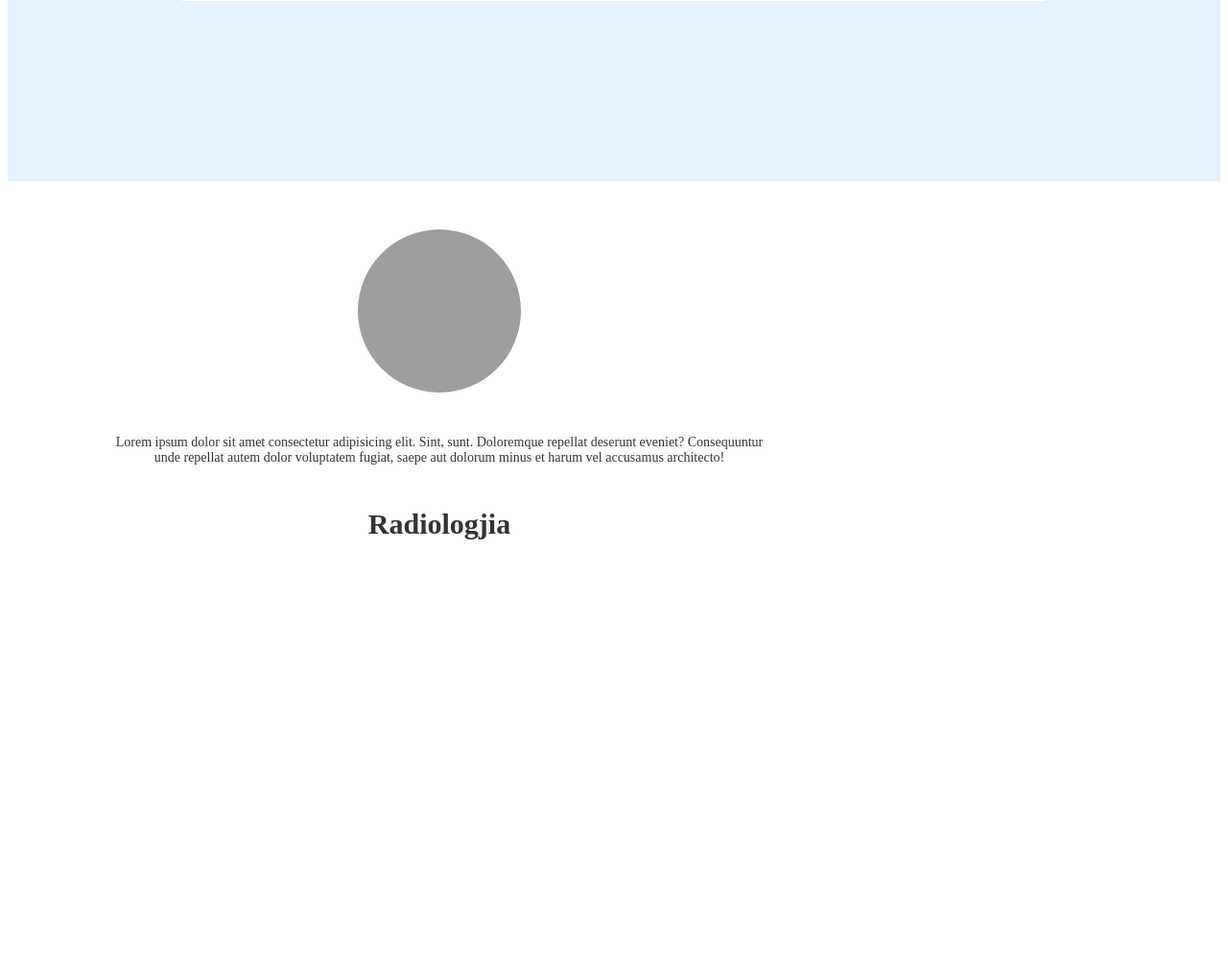
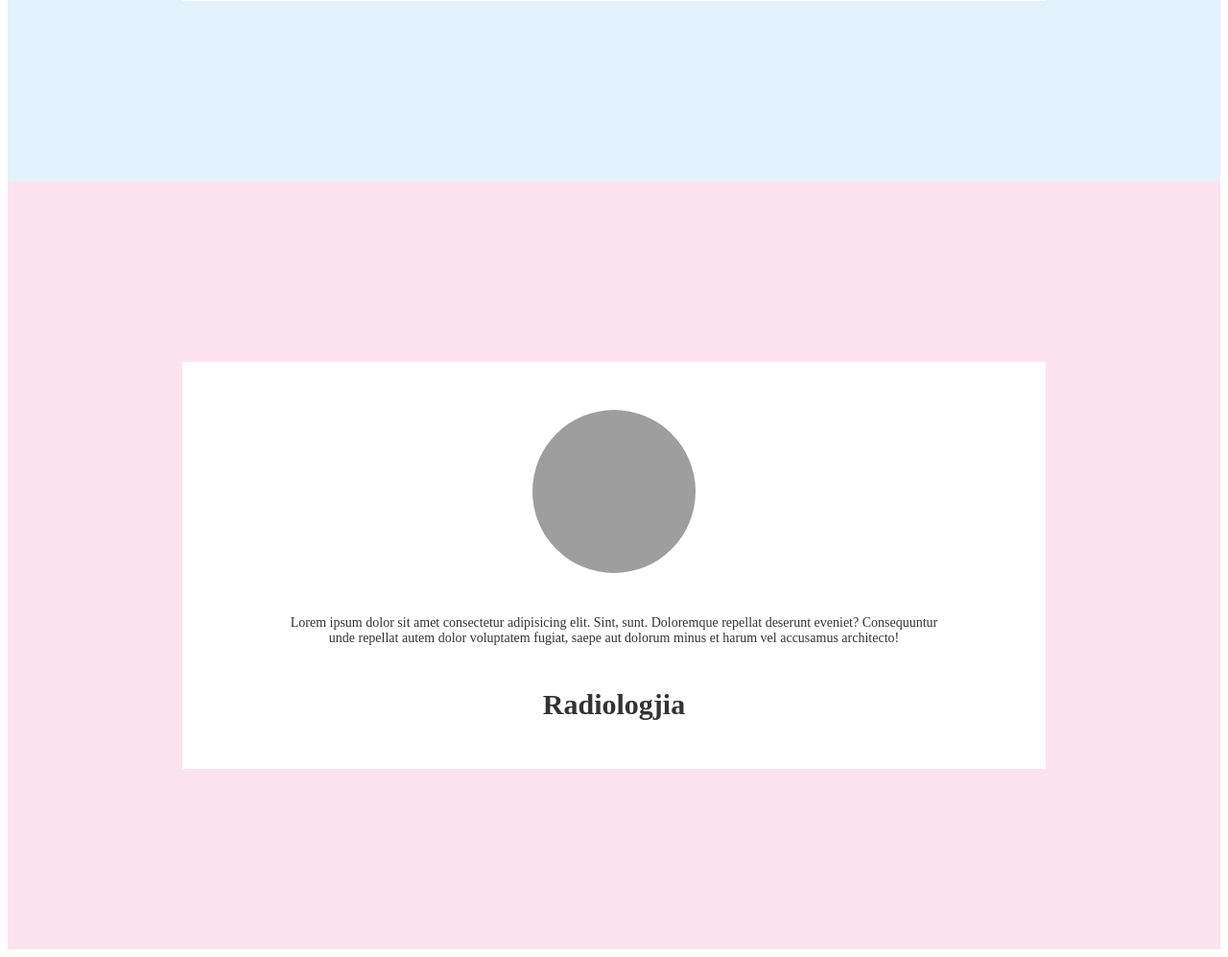
Before and after one commit to RigonP/ProjektiInxhinieriEWeb, a PHP site: page /repartet.html in a window 1280 px wide. Shown: the part 971-1968 px from the top of the page at 96% size. Before the commit the page ends 1533 px from the top, so only its background shows below. Run offline with PHP 8.4, Linux system fonts and the light colour scheme; grey boxes are pictures that could not be loaded.

Commit message:
Shtimi i CSS per repartin e radiologjise

```diff
--- a/Repartet/repartet.css
+++ b/Repartet/repartet.css
@@ -68,3 +68,14 @@
     font-weight: 600;
     color: #333;
 }
+
+
+
+.container2{
+    height: 100vh;
+    width: 100%;
+    display: flex;
+    align-items: center;
+    justify-content: center;
+    background-color: #fde3ee;
+}
```
